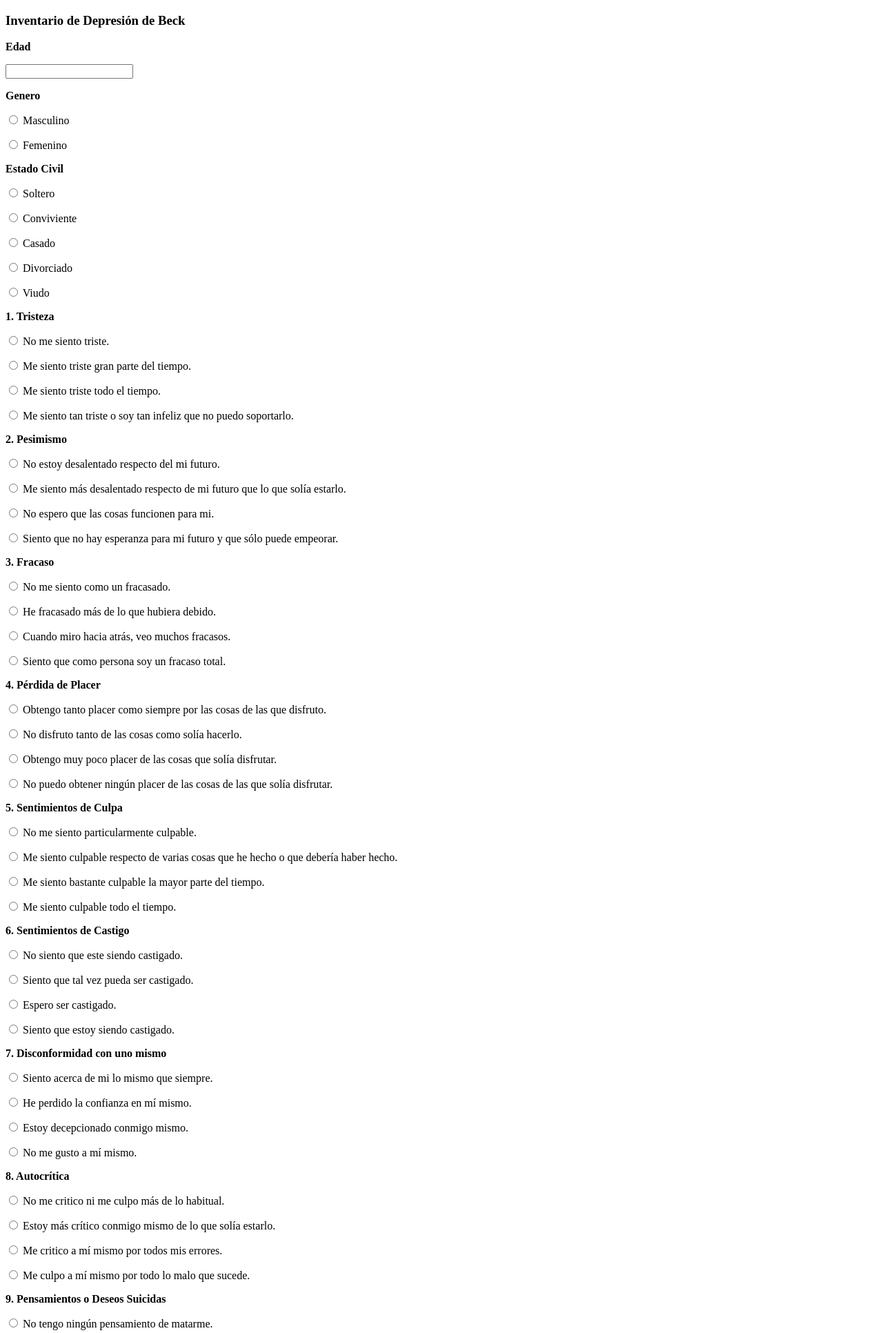
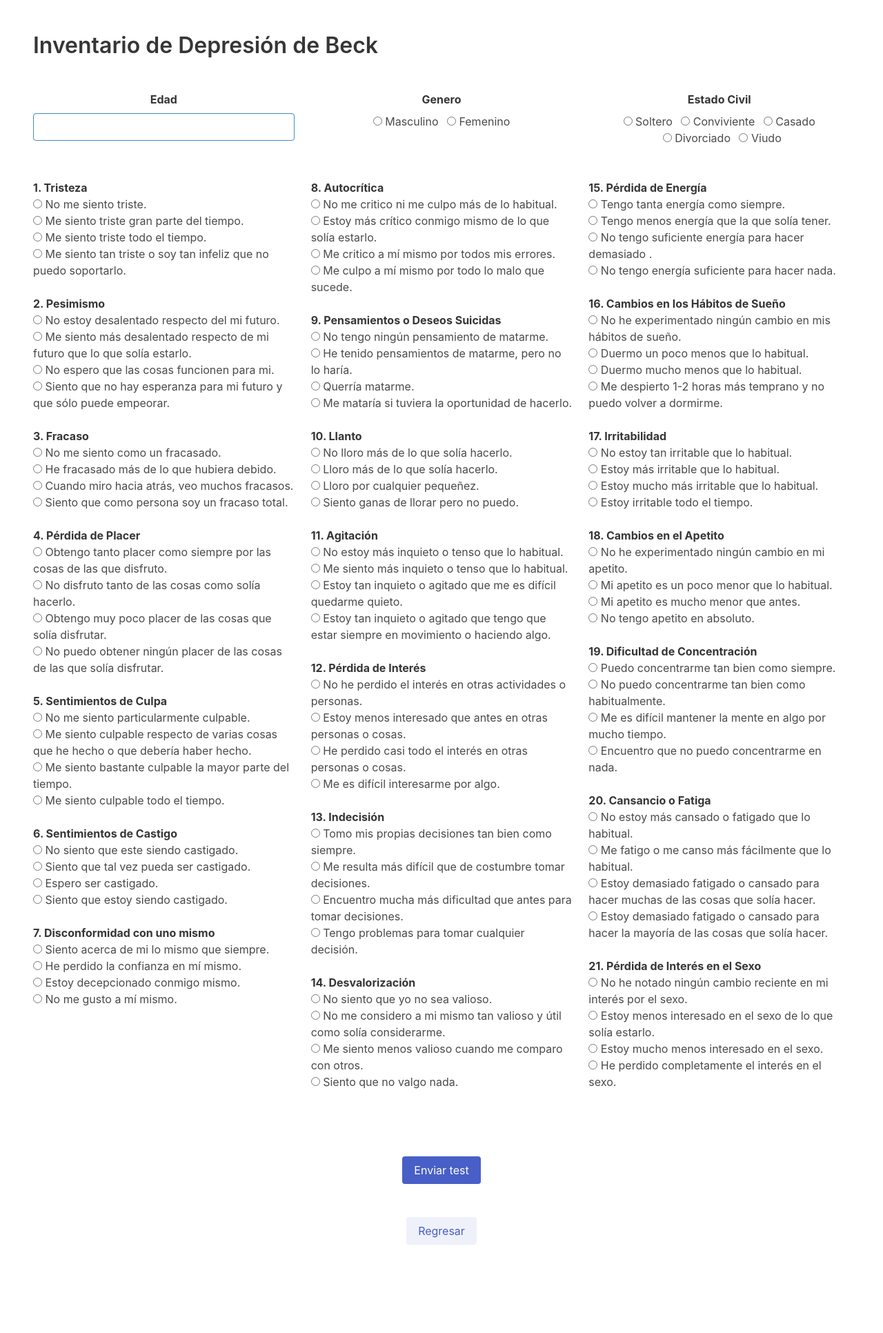
Before and after one commit to SandroCastillo2101/DepresionAITest, a Flask app: page /test.html in a window 1280 px wide. Shown: the top 1932 px of the page at 69% size. After the commit the page ends 1804 px from the top, so only its background shows below. Run offline with Flask 2, Linux system fonts and the light colour scheme.

Commit message:
Add files via upload

```diff
--- a/templates/test.html
+++ b/templates/test.html
@@ -4,130 +4,213 @@
     <meta charset="UTF-8">
     <meta http-equiv="X-UA-Compatible" content="IE=edge">
     <meta name="viewport" content="width=device-width, initial-scale=1.0">
-    <title>Document</title>
+    <title>Test de Depresión</title>
+    <link rel="stylesheet" href="https://cdn.jsdelivr.net/npm/bulma@0.9.2/css/bulma.min.css">
+
 </head>
 <body>
-    <h3>Inventario de Depresión de Beck</h3>
+    <section class="section">
+        <h3 class="title">Inventario de Depresión de Beck</h3>
+        <br>
         <form method="POST">
-        <p><strong>Edad</strong></p>
-        <input type="number" min="0" name="edad">
-        <p><strong>Genero</strong></p>
-            <p><input type="radio" name="genero" value="0"> <span>Masculino</span></p>
-            <p><input type="radio" name="genero" value="1"> <span>Femenino</span></p>
-        <p><strong>Estado Civil</strong></p>
-            <p><input type="radio" name="estado_civil" value="0"> <span>Soltero</span></p>
-            <p><input type="radio" name="estado_civil" value="1"> <span>Conviviente</span></p>
-            <p><input type="radio" name="estado_civil" value="2"> <span>Casado</span></p>
-            <p><input type="radio" name="estado_civil" value="3"> <span>Divorciado</span></p>
-            <p><input type="radio" name="estado_civil" value="4"> <span>Viudo</span></p>
+            <div class="columns">
+                <div class="column">
+                    <div class="control has-text-centered">
+                        <label class="label">Edad</label>
+                        <input class="input is-info" type="number" min="0" name="edad">
+                    </div>
+                </div>
+                <div class="column">
+                    <div class="control has-text-centered">
+                        <label class="label">Genero</label>
+                        <label class="radio">
+                            <input type="radio" name="genero" value="0">
+                            Masculino
+                        </label>
+                        <label class="radio">
+                            <input type="radio" name="genero" value="1">
+                            Femenino
+                        </label>
+                    </div>
+                </div>
+                <div class="column">
+                    <div class="control has-text-centered">
+                        <label class="label">Estado Civil</label>
+                        <label class="radio">
+                            <input type="radio" name="estado_civil" value="0">
+                            Soltero
+                        </label>
+                        <label class="radio">
+                            <input type="radio" name="estado_civil" value="1">
+                            Conviviente
+                        </label>
+                        <label class="radio">
+                            <input type="radio" name="estado_civil" value="2">
+                            Casado
+                        </label>
+                        <label class="radio">
+                            <input type="radio" name="estado_civil" value="3">
+                            Divorciado
+                        </label>
+                        <label class="radio">
+                            <input type="radio" name="estado_civil" value="4">
+                            Viudo
+                        </label>
+                    </div>
+                </div>
+            </div>
+            <br>
+            <div class="columns">
+                <div class="column">
+                  <div class="control">
                     <p><strong>1. Tristeza</strong></p>
                         <p><input type="radio" name="preg_1" value="0"> <span>No me siento triste.</span></p>
                         <p><input type="radio" name="preg_1" value="1"> <span>Me siento triste gran parte del tiempo.</span></p>
                         <p><input type="radio" name="preg_1" value="2"> <span>Me siento triste todo el tiempo.</span></p>
                         <p><input type="radio" name="preg_1" value="3"> <span>Me siento tan triste o soy tan infeliz que no puedo soportarlo.</span></p>
+                    <br>
                     <p><strong>2. Pesimismo</strong></p>
                         <p><input type="radio" name="preg_2" value="0"> <span>No estoy desalentado respecto del mi futuro.</span></p>
                         <p><input type="radio" name="preg_2" value="1"> <span>Me siento más desalentado respecto de mi futuro que lo que solía estarlo.</span></p>
                         <p><input type="radio" name="preg_2" value="2"> <span>No espero que las cosas funcionen para mi.</span></p>
                         <p><input type="radio" name="preg_2" value="3"> <span>Siento que no hay esperanza para mi futuro y que sólo puede empeorar.</span></p>
+                    <br>
                     <p><strong>3. Fracaso</strong></p>
                         <p><input type="radio" name="preg_3" value="0"> <span>No me siento como un fracasado.</span></p>
                         <p><input type="radio" name="preg_3" value="1"> <span>He fracasado más de lo que hubiera debido.</span></p>
                         <p><input type="radio" name="preg_3" value="2"> <span>Cuando miro hacia atrás, veo muchos fracasos.</span></p>
                         <p><input type="radio" name="preg_3" value="3"> <span>Siento que como persona soy un fracaso total.</span></p>
+                    <br>
                     <p><strong>4. Pérdida de Placer</strong></p>
                         <p><input type="radio" name="preg_4" value="0"> <span>Obtengo tanto placer como siempre por las cosas de las que disfruto.</span></p>
                         <p><input type="radio" name="preg_4" value="1"> <span>No disfruto tanto de las cosas como solía hacerlo.</span></p>
                         <p><input type="radio" name="preg_4" value="2"> <span>Obtengo muy poco placer de las cosas que solía disfrutar.</span></p>
                         <p><input type="radio" name="preg_4" value="3"> <span>No puedo obtener ningún placer de las cosas de las que solía disfrutar.</span></p>
+                    <br>
                     <p><strong>5. Sentimientos de Culpa</strong></p>
                         <p><input type="radio" name="preg_5" value="0"> <span>No me siento particularmente culpable.</span></p>
                         <p><input type="radio" name="preg_5" value="1"> <span>Me siento culpable respecto de varias cosas que he hecho o que debería haber hecho.</span></p>
                         <p><input type="radio" name="preg_5" value="2"> <span>Me siento bastante culpable la mayor parte del tiempo.</span></p>
                         <p><input type="radio" name="preg_5" value="3"> <span>Me siento culpable todo el tiempo.</span></p>
+                    <br>
                     <p><strong>6. Sentimientos de Castigo</strong></p>
                         <p><input type="radio" name="preg_6" value="0"> <span>No siento que este siendo castigado.</span></p>
                         <p><input type="radio" name="preg_6" value="1"> <span>Siento que tal vez pueda ser castigado.</span></p>
                         <p><input type="radio" name="preg_6" value="2"> <span>Espero ser castigado.</span></p>
                         <p><input type="radio" name="preg_6" value="3"> <span>Siento que estoy siendo castigado.</span></p>
+                    <br>
                     <p><strong>7. Disconformidad con uno mismo</strong></p>
                         <p><input type="radio" name="preg_7" value="0"> <span>Siento acerca de mi lo mismo que siempre.</span></p>
                         <p><input type="radio" name="preg_7" value="1"> <span>He perdido la confianza en mí mismo.</span></p>
                         <p><input type="radio" name="preg_7" value="2"> <span>Estoy decepcionado conmigo mismo.</span></p>
                         <p><input type="radio" name="preg_7" value="3"> <span>No me gusto a mí mismo.</span></p>
+                    <br>
+                  </div>
+                </div>
+                <div class="column">
+                    <div class="control">
                         <p><strong>8. Autocrítica</strong></p>
                             <p><input type="radio" name="preg_8" value="0"> <span>No me critico ni me culpo más de lo habitual.</span></p>
                             <p><input type="radio" name="preg_8" value="1"> <span>Estoy más crítico conmigo mismo de lo que solía estarlo.</span></p>
                             <p><input type="radio" name="preg_8" value="2"> <span>Me critico a mí mismo por todos mis errores.</span></p>
                             <p><input type="radio" name="preg_8" value="3"> <span>Me culpo a mí mismo por todo lo malo que sucede.</span></p>
+                        <br>
                         <p><strong>9. Pensamientos o Deseos Suicidas</strong></p>
                             <p><input type="radio" name="preg_9" value="0"> <span>No tengo ningún pensamiento de matarme.</span></p>
                             <p><input type="radio" name="preg_9" value="1"> <span>He tenido pensamientos de matarme, pero no lo haría.</span></p>
                             <p><input type="radio" name="preg_9" value="2"> <span>Querría matarme.</span></p>
                             <p><input type="radio" name="preg_9" value="3"> <span>Me mataría si tuviera la oportunidad de hacerlo.</span></p>
+                        <br>
                         <p><strong>10. Llanto</strong></p>
                             <p><input type="radio" name="preg_10" value="0"> <span>No lloro más de lo que solía hacerlo.</span></p>
                             <p><input type="radio" name="preg_10" value="1"> <span>Lloro más de lo que solía hacerlo.</span></p>
                             <p><input type="radio" name="preg_10" value="2"> <span>Lloro por cualquier pequeñez.</span></p>
                             <p><input type="radio" name="preg_10" value="3"> <span>Siento ganas de llorar pero no puedo.</span></p>
+                        <br>
                         <p><strong>11. Agitación</strong></p>
                             <p><input type="radio" name="preg_11" value="0"> <span>No estoy más inquieto o tenso que lo habitual.</span></p>
                             <p><input type="radio" name="preg_11" value="1"> <span>Me siento más inquieto o tenso que lo habitual.</span></p>
                             <p><input type="radio" name="preg_11" value="2"> <span>Estoy tan inquieto o agitado que me es difícil quedarme quieto.</span></p>
                             <p><input type="radio" name="preg_11" value="3"> <span>Estoy tan inquieto o agitado que tengo que estar siempre en movimiento o haciendo algo.</span></p>
+                        <br>
                         <p><strong>12. Pérdida de Interés</strong></p>
                             <p><input type="radio" name="preg_12" value="0"> <span>No he perdido el interés en otras actividades o personas.</span></p>
                             <p><input type="radio" name="preg_12" value="1"> <span>Estoy menos interesado que antes en otras personas o cosas.</span></p>
                             <p><input type="radio" name="preg_12" value="2"> <span>He perdido casi todo el interés en otras personas o cosas.</span></p>
                             <p><input type="radio" name="preg_12" value="3"> <span>Me es difícil interesarme por algo.</span></p>
+                        <br>
                         <p><strong>13. Indecisión</strong></p>
                             <p><input type="radio" name="preg_13" value="0"> <span>Tomo mis propias decisiones tan bien como siempre.</span></p>
                             <p><input type="radio" name="preg_13" value="1"> <span>Me resulta más difícil que de costumbre tomar decisiones.</span></p>
                             <p><input type="radio" name="preg_13" value="2"> <span>Encuentro mucha más dificultad que antes para tomar decisiones.</span></p>
                             <p><input type="radio" name="preg_13" value="3"> <span>Tengo problemas para tomar cualquier decisión.</span></p>
+                        <br>
                         <p><strong>14. Desvalorización</strong></p>
                             <p><input type="radio" name="preg_14" value="0"> <span>No siento que yo no sea valioso.</span></p>
                             <p><input type="radio" name="preg_14" value="1"> <span>No me considero a mi mismo tan valioso y útil como solía considerarme.</span></p>
                             <p><input type="radio" name="preg_14" value="2"> <span>Me siento menos valioso cuando me comparo con otros.</span></p>
                             <p><input type="radio" name="preg_14" value="3"> <span>Siento que no valgo nada.</span></p>
+                        <br>
+                    </div>
+                </div>
+                <div class="column">
+                    <div class="control">
                         <p><strong>15. Pérdida de Energía</strong></p>
                             <p><input type="radio" name="preg_15" value="0"> <span>Tengo tanta energía como siempre.</span></p>
                             <p><input type="radio" name="preg_15" value="1"> <span>Tengo menos energía que la que solía tener.</span></p>
                             <p><input type="radio" name="preg_15" value="2"> <span>No tengo suficiente energía para hacer demasiado .</span></p>
                             <p><input type="radio" name="preg_15" value="3"> <span>No tengo energía suficiente para hacer nada.</span></p>
+                        <br>
                         <p><strong>16. Cambios en los Hábitos de Sueño</strong></p>
                             <p><input type="radio" name="preg_16" value="0"> <span>No he experimentado ningún cambio en mis hábitos de sueño.</span></p>
                             <p><input type="radio" name="preg_16" value="1"> <span>Duermo un poco menos que lo habitual.</span></p>
                             <p><input type="radio" name="preg_16" value="2"> <span>Duermo mucho menos que lo habitual.</span></p>
                             <p><input type="radio" name="preg_16" value="3"> <span>Me despierto 1-2 horas más temprano y no puedo volver a dormirme.</span></p>
+                        <br>
                         <p><strong>17. Irritabilidad</strong></p>
                             <p><input type="radio" name="preg_17" value="0"> <span>No estoy tan irritable que lo habitual.</span></p>
                             <p><input type="radio" name="preg_17" value="1"> <span>Estoy más irritable que lo habitual.</span></p>
                             <p><input type="radio" name="preg_17" value="2"> <span>Estoy mucho más irritable que lo habitual.</span></p>
                             <p><input type="radio" name="preg_17" value="3"> <span>Estoy irritable todo el tiempo.</span></p>
+                        <br>
                         <p><strong>18. Cambios en el Apetito</strong></p>
                             <p><input type="radio" name="preg_18" value="0"> <span>No he experimentado ningún cambio en mi apetito.</span></p>
                             <p><input type="radio" name="preg_18" value="1"> <span>Mi apetito es un poco menor que lo habitual.</span></p>
                             <p><input type="radio" name="preg_18" value="2"> <span>Mi apetito es mucho menor que antes.</span></p>
                             <p><input type="radio" name="preg_18" value="3"> <span>No tengo apetito en absoluto.</span></p>
+                        <br>
                         <p><strong>19. Dificultad de Concentración</strong></p>
                             <p><input type="radio" name="preg_19" value="0"> <span>Puedo concentrarme tan bien como siempre.</span></p>
                             <p><input type="radio" name="preg_19" value="1"> <span>No puedo concentrarme tan bien como habitualmente.</span></p>
                             <p><input type="radio" name="preg_19" value="2"> <span>Me es difícil mantener la mente en algo por mucho tiempo.</span></p>
                             <p><input type="radio" name="preg_19" value="3"> <span>Encuentro que no puedo concentrarme en nada.</span></p>
+                        <br>
                         <p><strong>20. Cansancio o Fatiga</strong></p>
                             <p><input type="radio" name="preg_20" value="0"> <span>No estoy más cansado o fatigado que lo habitual.</span></p>
                             <p><input type="radio" name="preg_20" value="1"> <span>Me fatigo o me canso más fácilmente que lo habitual.</span></p>
                             <p><input type="radio" name="preg_20" value="2"> <span>Estoy demasiado fatigado o cansado para hacer muchas de las cosas que solía hacer.</span></p>
                             <p><input type="radio" name="preg_20" value="3"> <span>Estoy demasiado fatigado o cansado para hacer la mayoría de las cosas que solía hacer.</span></p>
+                        <br>
                         <p><strong>21. Pérdida de Interés en el Sexo</strong></p>
                             <p><input type="radio" name="preg_21" value="0"> <span>No he notado ningún cambio reciente en mi interés por el sexo.</span></p>
                             <p><input type="radio" name="preg_21" value="1"> <span>Estoy menos interesado en el sexo de lo que solía estarlo.</span></p>
                             <p><input type="radio" name="preg_21" value="2"> <span>Estoy mucho menos interesado en el sexo.</span></p>
                             <p><input type="radio" name="preg_21" value="3"> <span>He perdido completamente el interés en el sexo.</span></p>
-            <button type="submit">Enviar test</button>
+                        <br>
+                    </div>
+                </div>
+            </div>
+            <br>
+            <br>
+            <div class="control has-text-centered">
+                <button class="button is-link" type="submit">Enviar test</button>
+            </div>
         </form>
+        <div class="control has-text-centered">
             <br>
-    <button><a href="index.html">Regresar</a></button>
+            <br>
+            <button class="button is-link is-light"><a href="index.html">Regresar</a></button>
+        </div>
+    </section>
 </body>
 </html>
```
Also changed, not shown: templates/index.html (+9 -3 lines), templates/result.html (+10 -3 lines). Lines whose indentation alone changed are shown as unchanged.
